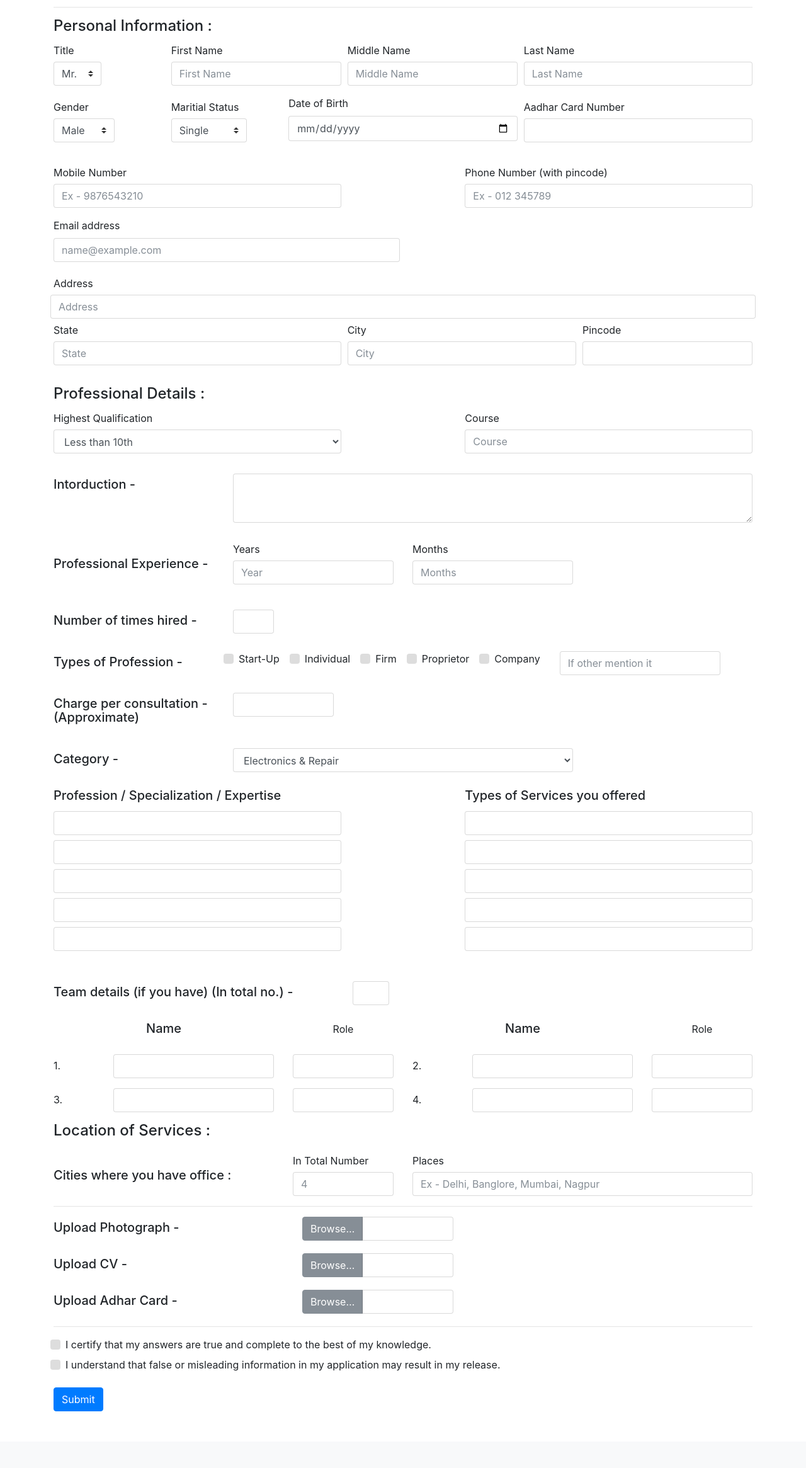
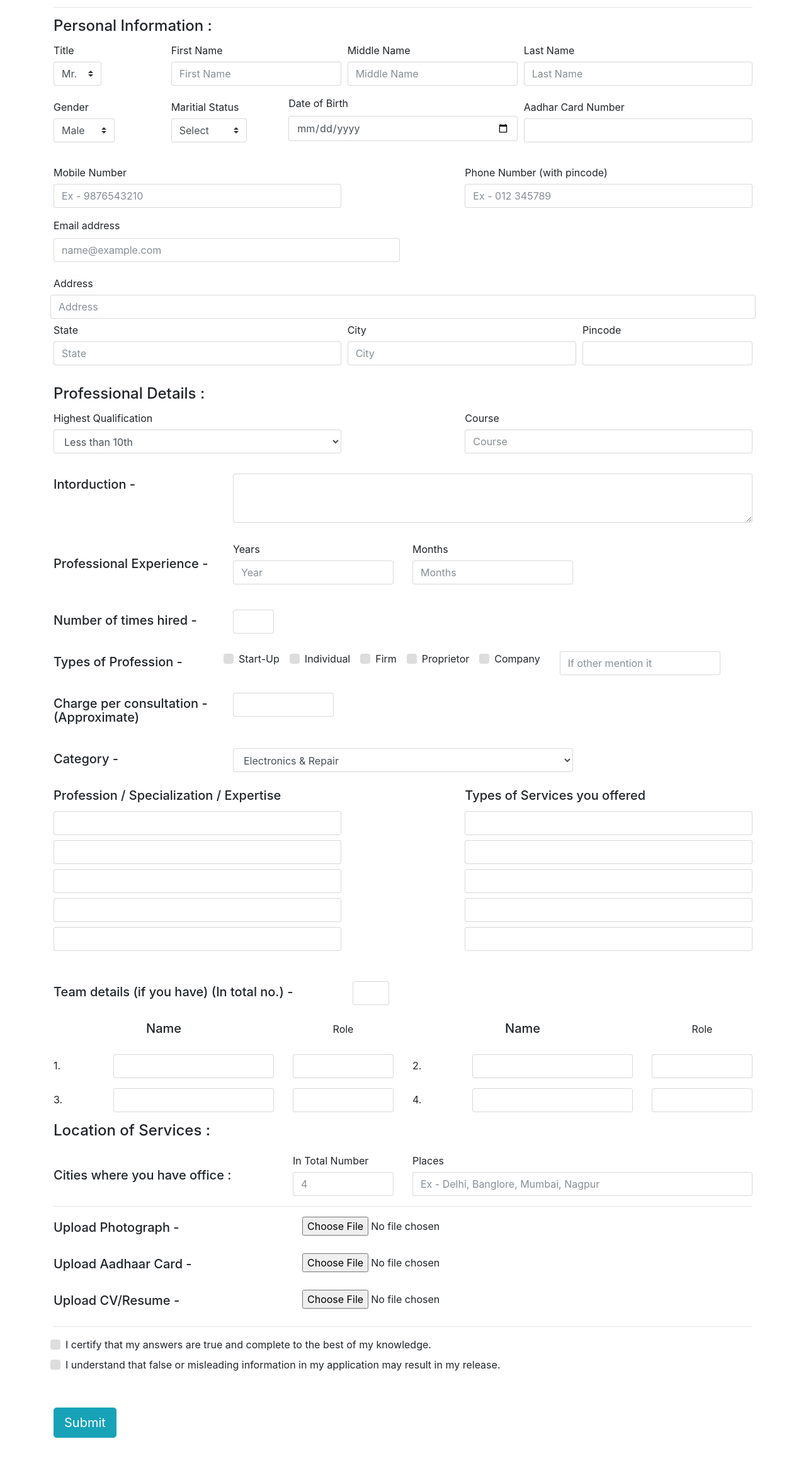
Before and after one commit to forzohrservices/forzohr, a PHP site: page /forms/professional.php in a window 1280 px wide. Shown: the part 171-2502 px from the top of the page at 63% size. Before the commit the page ends 2412 px from the top, so only its background shows below. Run offline with PHP 8.4, Linux system fonts and the light colour scheme; some libraries are stand-ins or nearby versions; some web fonts are replaced.

Commit message:
professional form done

```diff
--- a/forms/process/expert.php
+++ b/forms/process/expert.php
@@ -56,7 +56,7 @@
 		$validextensions = array( "docx", "pdf", "rtf", "doc");
 		$temporary = explode(".", $_FILES[$tagName]["name"]);
 		$file_extension = end($temporary);
-		$imgFullpath="";
+		$docFullpath="";
 
 	    if ((($_FILES[$tagName]["type"] == "application/docx") || ($_FILES[$tagName]["type"] == "application/pdf") || ($_FILES[$tagName]["type"] == "application/doc") || ($_FILES[$tagName]["type"] == "application/rtf")
 	    ) && ($_FILES[$tagName]["size"] < 2097152)//Approx. 2Mb files can be uploaded.
@@ -266,7 +266,7 @@
 						</div>
 					</div>
 				';
-				  echo "Error: " . $query . "<br>" . $conn->error;
+				  //echo "Error: " . $query . "<br>" . $conn->error;
 
 
 			}
--- a/forms/process/professional.php
+++ b/forms/process/professional.php
@@ -0,0 +1,272 @@
+<?php
+	include'../config/config.php';
+
+
+	function imageUpload(string $tagName, string $destination, $mobile, $name){
+
+		$validextensions = array( "png", "jpeg", "jpg", "JPEG", "PNG", "JPG" );
+		$temporary = explode(".", $_FILES[$tagName]["name"]);
+		$file_extension = end($temporary);
+		$imgFullpath="";
+
+	    if ((($_FILES[$tagName]["type"] == "image/png") || ($_FILES[$tagName]["type"] == "image/jpg") || ($_FILES[$tagName]["type"] == "image/jpeg") || ($_FILES[$tagName]["type"] == "image/PNG") || ($_FILES[$tagName]["type"] == "image/JPEG") || ($_FILES[$tagName]["type"] == "image/JPG")
+	    ) && ($_FILES[$tagName]["size"] < 2097152)//Approx. 2Mb files can be uploaded.
+	    && in_array($file_extension, $validextensions)) {
+
+	        if ($_FILES[$tagName]["error"] > 0) {
+	             echo "Return Code: " . $_FILES[$tagName]["error"] . "<br/><br/>";
+        } else
+            {
+
+
+
+                    if (file_exists("uploads/professional/".$destination."/" . $_FILES[$tagName]["name"]))
+                    {
+                        echo( $_FILES[$tagName]["name"] . " <b>already exists.</b> ");
+                    }
+                    else
+                    {
+                        //echo "<span>Your File Uploaded Succesfully...!!</span><br/>";
+                        //echo "<br/><b>File Name:</b> " . $_FILES["file"]["name"] . "<br>";
+                        //echo "<b>Type:</b> " . $_FILES[$tagName]["type"] . "<br>";
+                        //echo "<b>Size:</b> " . ($_FILES["file"]["size"] / 1024) . " kB<br>";
+                        //echo "<b>Temp file:</b> " . $_FILES[$tagName]["tmp_name"] . "<br>";
+                        move_uploaded_file($_FILES[$tagName]["tmp_name"], "uploads/professional/".$destination."/" .$mobile.$name.".".$file_extension);
+                        $imgFullpath = "http://".$_SERVER['SERVER_NAME'].dirname($_SERVER["REQUEST_URI"].'?').'/'. "uploads/professional/".$destination."/" .$mobile.$name.".".$file_extension;
+                        //echo "<b>Stored in:</b><a href = '$imgFullpath' target='_blank'> " .$imgFullpath.'<a>';
+
+                    }
+
+            }
+    	}if(!isset($_FILES['files'])){
+    		echo "";
+    	}
+        else
+            {
+                echo "<span>***Invalid file Size or Type***<span>";
+            }
+
+            return $imgFullpath;
+
+	}
+
+	//------------------------doc upload script--------------------
+
+	function docUpload(string $tagName, string $destination, $mobile, $name){
+
+		$validextensions = array( "docx", "pdf", "rtf", "doc");
+		$temporary = explode(".", $_FILES[$tagName]["name"]);
+		$file_extension = end($temporary);
+		$docFullpath="";
+
+	    if ((($_FILES[$tagName]["type"] == "application/docx") || ($_FILES[$tagName]["type"] == "application/pdf") || ($_FILES[$tagName]["type"] == "application/doc") || ($_FILES[$tagName]["type"] == "application/rtf")
+	    ) && ($_FILES[$tagName]["size"] < 2097152)//Approx. 2Mb files can be uploaded.
+	    && in_array($file_extension, $validextensions)) {
+
+	        if ($_FILES[$tagName]["error"] > 0) {
+	             echo "Return Code: " . $_FILES[$tagName]["error"] . "<br/><br/>";
+        } else
+            {
+
+
+
+                    if (file_exists("uploads/professional/".$destination."/" . $_FILES[$tagName]["name"]))
+                    {
+                        echo( $_FILES[$tagName]["name"] . " <b>already exists.</b> ");
+                    }
+                    else
+                    {
+                        //echo "<span>Your File Uploaded Succesfully...!!</span><br/>";
+                        //echo "<br/><b>File Name:</b> " . $_FILES["file"]["name"] . "<br>";
+                        //echo "<b>Type:</b> " . $_FILES[$tagName]["type"] . "<br>";
+                        //echo "<b>Size:</b> " . ($_FILES["file"]["size"] / 1024) . " kB<br>";
+                        //echo "<b>Temp file:</b> " . $_FILES[$tagName]["tmp_name"] . "<br>";
+                        move_uploaded_file($_FILES[$tagName]["tmp_name"], "uploads/professional/".$destination."/" .$mobile.$name.".".$file_extension);
+                        $docFullpath = "http://".$_SERVER['SERVER_NAME'].dirname($_SERVER["REQUEST_URI"].'?').'/'. "uploads/professional/".$destination."/" .$mobile.$name.".".$file_extension;
+                        //echo "<b>Stored in:</b><a href = '$imgFullpath' target='_blank'> " .$imgFullpath.'<a>';
+
+                    }
+
+            }
+    	}if(!isset($_FILES['files'])){
+    		echo "";
+    	}
+        else
+            {
+                echo "<span>***Invalid file Size or Type***<span>";
+            }
+            	//$docFullpath="";
+            return $docFullpath;
+
+	}
+
+
+
+
+	@$name = $_POST['title']." ".$_POST['firstName']." ".$_POST['middlename']." ".$_POST['lastname'];
+	@$varName =$_POST['firstName'].$_POST['middlename'].$_POST['lastname'];
+
+	@$gender = $_POST['gender'];
+
+	@$status = $_POST['status'];
+
+	@$dob = $_POST['dob'];
+
+	@$AadharNo = $_POST['aadhar'];
+
+	@$MobileNo = $_POST['mobile'];
+
+	@$PhoneNo = $_POST['phone'];
+
+	@$email = $_POST['email'];
+
+	@$Address = $_POST['address'];
+
+	@$State = $_POST['state'];
+
+	@$City = $_POST['city'];
+
+	@$Pincode = $_POST['pincode'];
+
+	@$Qualification = $_POST['qualification'];
+
+	@$Course = $_POST['course'];
+
+	@$bio = $_POST['introduction'];
+
+	@$profExp = $_POST['year']."-".$_POST['months'];
+
+	@$hirenumber = $_POST['hirenumber'];
+
+
+		if (isset($_POST['prof_type'])) {
+			$checkStore = $_POST['prof_type'];
+		 }else{
+		 	$checkStore = " ";
+		 }
+		$prof_type = " ";
+		$N = count($checkStore);
+		for ($i=0; $i <$N ; $i++) {
+			$prof_type .= $checkStore[$i]." ";
+
+		}
+
+		$prof_type.= @$_POST['profother'];
+
+	@$consultcharge = $_POST['consultcharge'];
+
+	@$category = $_POST['category'];
+
+
+	@$expertise = $_POST['sp1']."-".$_POST['sp2']."-".$_POST['sp3']."-".$_POST['sp4']."-".$_POST['sp5'];
+
+	@$services = $_POST['s1']."-".$_POST['s2']."-".$_POST['s3']."-".$_POST['s4']."-".$_POST['s5'];
+
+	@$noTeam = $_POST['noTeam'];
+
+	@$teamDetails = $_POST['t1']."-".$_POST['tn1']."-".$_POST['t2']."-".$_POST['tn2']."-".$_POST['t3']."-".$_POST['tn3']."-".$_POST['t4']."-".$_POST['tn4'];
+
+	@$locationService = $_POST['noOfcities']."-".$_POST['places'];
+
+
+	if (isset($_POST['disclaimer'])) {
+			$checkStore = $_POST['disclaimer'];
+		 }else{
+		 	$checkStore = " ";
+		 }
+		$disclaimer = " ";
+		$N = count($checkStore);
+		for ($i=0; $i <$N ; $i++) {
+			$disclaimer .= $checkStore[$i]." ";
+
+		}
+
+	date_default_timezone_set('Asia/Kolkata');
+	$entryTime = date('Y-m-d H:i:s');
+
+			if (isset($_FILES['photoUpload'])) {
+					$photoUrl = imageUpload("photoUpload","photograph",$MobileNo, $varName);
+
+				}else{
+					$photoUrl =" ";
+
+				}
+
+			if(isset($_FILES['cvUpload'])){
+				$aadhaarUrl =  imageUpload("aadhaarUpload","aadhaar",$MobileNo, $varName);
+			}else {
+				$aadhaarUrl = " ";
+			}
+
+			if(isset($_FILES['cvUpload'])){
+				$cvUrl = docUpload("cvUpload","cv",$MobileNo,$varName);
+			} else{
+				$cvUrl = " ";
+			}
+
+			//----------------------------------------------------------
+
+
+			//apostrophe removal
+
+
+//----------------------------------------------------------
+
+
+$error = "";
+		$query="";
+
+	if (isset($_POST['submit'])) {
+
+		if ($_POST['title']=="Select") {
+			$error .= "Title";
+		}
+		if(empty($_POST['firstName'])){
+			$error .= " First Name ";
+		}if(empty($_POST['lastname'])){
+			$error .= " Last Name ";
+		}if (empty($_POST['mobile'])) {
+			$error .= " Mobile Number ";
+		}
+		else{
+
+
+
+			$query = "INSERT INTO professional( name, gender, status, aadhar, mobile, phone, dob, email, address, state, city, pincode, qualification, course, bio, pro_exp, hired, pro_type, consultation, category, expertise, services, teamNo, teamDetails, location, photoUrl, cvUrl, aadharUr, disclaimer, entryTime) VALUES ('$name','$gender','$status','$AadharNo','$MobileNo','$PhoneNo','$dob','$email','$Address','$State','$City','$Pincode','$Qualification','$Course','$bio','profExp','$hirenumber','$prof_type','consultcharge','$category','$expertise','$services','$noTeam','$teamDetails','locationService','$photoUrl','$cvUrl','$aadhaarUrl','$disclaimer','$entryTime')";
+
+
+		}
+
+
+
+		  if ($conn->multi_query($query) === TRUE) {
+
+			    echo '
+			    	<div class="container mt-3">
+						<div class="alert alert-success" role="alert">
+						  Form Submitted successfully
+						</div>
+					</div>
+			    ';
+			}else {
+				echo'
+					<div class="container mt-3">
+						<div class="alert alert-danger" role="alert">
+						  '.$error.' is mandatory
+						</div>
+					</div>
+				';
+				  //echo "Error: " . $query . "<br>" . $conn->error;
+
+
+			}
+
+
+			$conn->close();
+
+	}
+
+
+
+
+?>
--- a/forms/professional.php
+++ b/forms/professional.php
@@ -1,54 +1,26 @@
 <?php
 	include'routes.php';
 	include'header.php';
+	include'process/professional.php';
 
 ?>
 
 <title>4zoHr - Professional Registration Form</title>
-<style type="text/css">
 
-
-
-.btn-file {
-  position: relative;
-  overflow: hidden;
-}
-.btn-file input[type=file] {
-  position: absolute;
-  top: 0;
-  right: 0;
-  min-width: 100%;
-  min-height: 100%;
-  font-size: 100px;
-  text-align: right;
-  filter: alpha(opacity=0);
-  opacity: 0;
-  background: red;
-  cursor: inherit;
-  display: block;
-}
-input[readonly] {
-  background-color: white !important;
-  cursor: text !important;
-}
-
-</style>
 <body>
-
-
 
 	<div class="container">
 		<h4 class="display-4 mt-5">PROFESSIONAL REGISTRATION FORM</h4>
 	<hr>
-		<form class="mt-3">
+		<form class="mt-3" enctype="multipart/form-data" method="post">
 			<h4 class="my-2" > Personal Information : </h4>
 	  <div class="form-row">
 	  	<div class="form-group col-md-2">
 	  		<label for="title" class="col-form-label">Title</label>
-	  		  <select class="custom-select d-block my-0" required>
-			    <option value="1">Mr.</option>
-			    <option value="2">Ms.</option>
-			    <option value="3">Mrs.</option>
+	  		  <select class="custom-select d-block my-0" required name="title">
+			    <option value="Mr.">Mr.</option>
+			    <option value="Ms.">Ms.</option>
+			    <option value="Mrs.">Mrs.</option>
 			  </select>
 	  	</div>
 	    <div class="form-group col-md-3">
@@ -68,18 +40,19 @@ input[readonly] {
 	  	<div class="form-group col-md-2">
 	  	<label for="gender" class="col-form-label">Gender</label>
 	  		<select class="custom-select d-block my-0" name="gender" required>
-			    <option value="1">Male</option>
-			    <option value="2">Female</option>
+			    <option value="Male">Male</option>
+			    <option value="Female">Female</option>
 			</select>
 		</div>
 		<div class="form-group col-md-2">
 	  	<label for="MaritialStatus" class="col-form-label">Maritial Status</label>
-	  		<select class="custom-select d-block my-0" name="marry" required>
-			    <option value="1">Single</option>
-			    <option value="2">Maried</option>
-			    <option value="2">Divorced</option>
-			    <option value="2">Widowed</option>
-			    <option value="2">Separated</option>
+	  		<select class="custom-select d-block my-0" name="status" required>
+	  			<option>Select</option>
+			    <option value="Single">Single</option>
+			    <option value="Maried">Maried</option>
+			    <option value="Divorced">Divorced</option>
+			    <option value="Widowed">Widowed</option>
+			    <option value="Separated">Separated</option>
 			</select>
 		</div>
 		<div class="form-group col-md-4">
@@ -104,8 +77,8 @@ input[readonly] {
 		    <input type="text" class="form-control" name="mobile" placeholder="Ex - 9876543210" maxlength="10">
 		  </div>
 		  <div class="form-group col-md-5 ml-auto">
-		  	<label for="phoneNo" class="col-form-label">Phone Number (with pincode)</label>
-		    <input type="email" class="form-control" name="phone" placeholder="Ex - 012 345789" >
+		  	<label for="phone" class="col-form-label">Phone Number (with pincode)</label>
+		    <input type="text" class="form-control" name="phone" placeholder="Ex - 012 345789" maxlength="10">
 		  </div>
 	  	</div>
 
@@ -127,7 +100,7 @@ input[readonly] {
 	    </div>
 	    <div class="form-group col-md-4">
 	      <label for="City" class="col-form-label">City</label>
-	       <input type="City" class="form-control" name="city" placeholder="City">
+	       <input type="text" class="form-control" name="city" placeholder="City">
 	    </div>
 	    <div class="form-group col-md-3">
 	      <label for="Pincode" class="col-form-label">Pincode</label>
@@ -142,7 +115,7 @@ input[readonly] {
 		    <div class="form-group col-md-5">
 		      <label for="Qualification" class="col-form-label">Highest Qualification</label>
 		      <select name="qualification" class="form-control">
-		      	<option value="1">Less than 10th</option>
+		      	<option value="Less than 10th">Less than 10th</option>
 			    <option value="10th">10th</option>
 			    <option value="12th">12th</option>
 			    <option value="Diploma">Diploma</option>
@@ -255,6 +228,7 @@ input[readonly] {
 		     <input type="text" class="form-control mb-2" name="sp4" placeholder="">
 		     <input type="text" class="form-control mb-2" name="sp5" placeholder="">
 		  </div>
+
 		  <div class="form-group col-md-5 ml-auto">
 		    <label for="Services" class="col-form-label"><h5>Types of Services you offered</h5></label>
 		    <input type="text" class="form-control mb-2" name="s1" placeholder="">
@@ -268,7 +242,7 @@ input[readonly] {
 	  	<div class="form-group row mt-4">
 		      <label for="teamDetails" class="col-sm-5 col-form-label"><h5>Team details (if you have) (In total no.) -</h5></label>
 		      <div class="col-sm-4">
-		       	<input type="text" class="form-control col-sm-2" name="team_details" placeholder="">
+		       	<input type="text" class="form-control col-sm-2" name="noTeam" placeholder="">
 		      </div>
 		 </div>
 
@@ -282,33 +256,33 @@ input[readonly] {
 	   	<div class="form-group row">
 		 	<label for="Roles" class="col-sm-1 col-form-label">1.</label>
 		   	  <div class="col-sm-3">
-		        <input type="text" class="form-control" name="r1" placeholder="">
+		        <input type="text" class="form-control" name="t1" placeholder="">
 		      </div>
 		      <div class="col-sm-2">
-		        <input type="text" class="form-control" name="n1" placeholder="">
+		        <input type="text" class="form-control" name="tn1" placeholder="">
 		      </div>
 		      <label for="Roles" class="col-sm-1 col-form-label">2.</label>
 		      <div class="col-sm-3">
-		        <input type="text" class="form-control" name="r2" placeholder="">
+		        <input type="text" class="form-control" name="t2" placeholder="">
 		      </div>
 		      <div class="col-sm-2">
-		        <input type="text" class="form-control" name="n2" placeholder="">
+		        <input type="text" class="form-control" name="tn2" placeholder="">
 		      </div>
 		 </div>
 		 <div class="form-group row">
 		 	<label for="Roles" class="col-sm-1 col-form-label">3.</label>
 		   	  <div class="col-sm-3">
-		        <input type="text" class="form-control" name="r3" placeholder="">
+		        <input type="text" class="form-control" name="t3" placeholder="">
 		      </div>
 		      <div class="col-sm-2">
-		        <input type="text" class="form-control" name="n3" placeholder="">
+		        <input type="text" class="form-control" name="tn3" placeholder="">
 		      </div>
 		      <label for="Roles" class="col-sm-1 col-form-label">4.</label>
 		      <div class="col-sm-3">
-		        <input type="text" class="form-control" name="r4" placeholder="">
+		        <input type="text" class="form-control" name="t4" placeholder="">
 		      </div>
 		      <div class="col-sm-2">
-		        <input type="text" class="form-control" name="n4" placeholder="">
+		        <input type="text" class="form-control" name="tn4" placeholder="">
 		      </div>
 		 </div>
 
@@ -319,12 +293,12 @@ input[readonly] {
 		        <label for="inputEmail3" class="col-form-label"><h5>Cities where you have office : </h5></label>
 		      </div>
 		      <div class="col-sm-2">
-		      	<label for="TotalCities" class="col-form-label">In Total Number</label>
-		        <input type="text" class="form-control" name="total_cities" placeholder="4">
+		      	<label for="noOfcities" class="col-form-label">In Total Number</label>
+		        <input type="text" class="form-control" name="noOfcities" placeholder="4">
 		      </div>
 		      <div class="col-sm-6">
 		      	<label for="TotalCities" class="col-form-label">Places</label>
-		        <input type="text" class="form-control" name="place" placeholder="Ex - Delhi, Banglore, Mumbai, Nagpur">
+		        <input type="text" class="form-control" name="places" placeholder="Ex - Delhi, Banglore, Mumbai, Nagpur">
 		      </div>
 		    </div>
 		<hr>
@@ -334,12 +308,9 @@ input[readonly] {
 		      </div>
 		      <div class="col-sm-6">
 		      	<div class="input-group col-md-6">
-                <span class="input-group-btn">
-                    <span class="btn btn-secondary btn-file">
-                        Browse&hellip; <input type="file" single>
-                    </span>
-                </span>
-                <input type="text" class="form-control" readonly>
+
+                <input type="file" accept="image/png, image/jpeg, image/gif" placeholder="Images only jpeg"  name="photoUpload"/>
+
             </div>
 		      </div>
 
@@ -347,16 +318,11 @@ input[readonly] {
 
 		 <div class="row mt-3">
 		       <div class="col-sm-4">
-		        <label for="inputEmail3" class="col-form-label"><h5>Upload CV - </h5></label>
+		        <label for="inputEmail3" class="col-form-label"><h5>Upload Aadhaar Card - </h5></label>
 		      </div>
 		      <div class="col-sm-6">
 		      	<div class="input-group col-md-6">
-                <span class="input-group-btn">
-                    <span class="btn btn-secondary btn-file">
-                        Browse&hellip; <input type="file" single>
-                    </span>
-                </span>
-                <input type="text" class="form-control" readonly>
+                <input type="file" accept="image/png, image/jpeg, image/gif" placeholder="Images only jpeg"  name="aadhaarUpload"/>
             </div>
 		      </div>
 
@@ -364,33 +330,30 @@ input[readonly] {
 
 		 <div class="row mt-3">
 		       <div class="col-sm-4">
-		        <label for="inputEmail3" class="col-form-label"><h5>Upload Adhar Card - </h5></label>
+		        <label for="cvUpload" class="col-form-label"><h5>Upload CV/Resume - </h5></label>
 		      </div>
 		      <div class="col-sm-6">
 		      	<div class="input-group col-md-6">
-                <span class="input-group-btn">
-                    <span class="btn btn-secondary btn-file">
-                        Browse&hellip; <input type="file" single>
-                    </span>
-                </span>
-                <input type="text" class="form-control" readonly>
+                <input type="file" accept="application/docx, application/doc, application/rtf, application/pdf" placeholder="doc, docx, rtf and pdf only"  name="cvUpload"/>
             </div>
 		      </div>
 
 		 </div>
 
+
+
 		 <hr>
 
 		<div class="form-row">
 	 	 	<label class="custom-control custom-checkbox">
-			  <input type="checkbox" class="custom-control-input">
+			  <input type="checkbox" class="custom-control-input" name="disclaimer[]" value="I certify that my answers are true and complete to the best of my knowledge.">
 			  <span class="custom-control-indicator"></span>
 			  <span class="custom-control-description">I certify that my answers are true and complete to the best of my knowledge.</span>
 			</label>
 	 	</div>
 	 	<div class="form-row">
 	 	 	<label class="custom-control custom-checkbox">
-			  <input type="checkbox" class="custom-control-input">
+			  <input type="checkbox" class="custom-control-input" name="disclaimer[]" value="I understand that false or misleading information in my application may result in my release.">
 			  <span class="custom-control-indicator"></span>
 			  <span class="custom-control-description">I understand that false or misleading information in my application may result in my release.</span>
 			</label>
@@ -400,35 +363,12 @@ input[readonly] {
 
 
 
-	  <button type="submit" class="btn btn-primary mt-3 mb-5">Submit</button>
+	  <button type="submit" name="submit" class="btn btn-info btn-lg mb-5 mt-5" >Submit</button>
 </form>
 	</div>
 
 
 	<script>
-$(document).on('change', '.btn-file :file', function() {
-  var input = $(this),
-      numFiles = input.get(0).files ? input.get(0).files.length : 1,
-      label = input.val().replace(/\\/g, '/').replace(/.*\//, '');
-  input.trigger('fileselect', [numFiles, label]);
-});
-
-$(document).ready( function() {
-    $('.btn-file :file').on('fileselect', function(event, numFiles, label) {
-
-        var input = $(this).parents('.input-group').find(':text'),
-            log = numFiles > 1 ? numFiles + ' files selected' : label;
-
-        if( input.length ) {
-            input.val(log);
-        } else {
-            if( log ) alert(log);
-        }
-
-    });
-});
-
-
 
 </script>
 </body>
```
Also changed, not shown: forms/process/job-seekers.php (+100 -0 lines), forms/try.php (+5 -5 lines), forms/uploads/professional/aadhaar/8285174339RajAmitSingh.jpeg (added), forms/uploads/professional/photograph/8285174339RajAmitSingh.jpeg (added), 1 other file.
